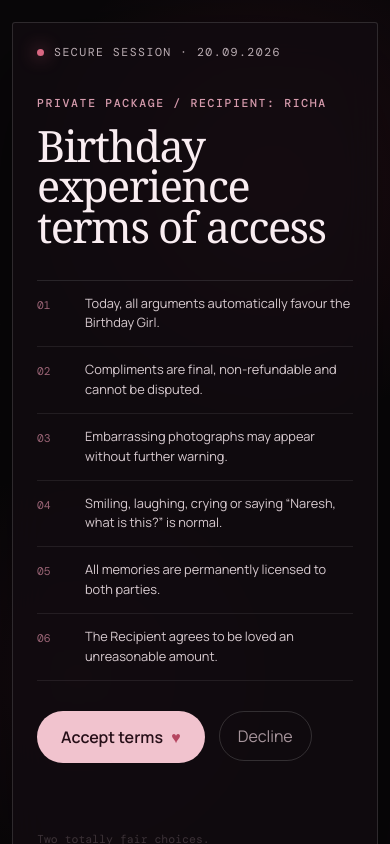
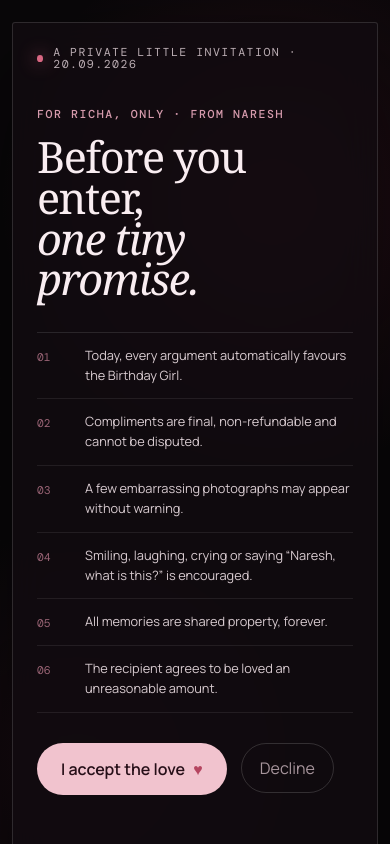
Before and after one commit to iamnarace/richa-birthday-2026, a Next.js app: page / in a window 390 px wide. Shown: the top 844 px of the page. Built offline with nearby package versions, Linux system fonts and the light colour scheme; a web font is replaced by a local one.

Commit message:
Redesign birthday site with scrapbook theme and mobile consent card

```diff
--- a/app/page.tsx
+++ b/app/page.tsx
@@ -81,21 +81,22 @@ function TermsGate({ onAccept }: { onAccept: () => void }) {
       <section className="terms-card" aria-labelledby="terms-title">
         <div className="system-bar">
           <span className="status-light" />
-          SECURE SESSION · 20.09.2026
+          A PRIVATE LITTLE INVITATION · 20.09.2026
         </div>
-        <p className="mono-kicker">PRIVATE PACKAGE / RECIPIENT: RICHA</p>
-        <h1 id="terms-title">Birthday experience<br />terms of access</h1>
+        <p className="mono-kicker">FOR RICHA, ONLY · FROM NARESH</p>
+        <h1 id="terms-title">Before you enter,<br /><em>one tiny promise.</em></h1>
         <ol className="terms-list">
-          <li>Today, all arguments automatically favour the Birthday Girl.</li>
+          <li>Today, every argument automatically favours the Birthday Girl.</li>
           <li>Compliments are final, non-refundable and cannot be disputed.</li>
-          <li>Embarrassing photographs may appear without further warning.</li>
-          <li>Smiling, laughing, crying or saying “Naresh, what is this?” is normal.</li>
-          <li>All memories are permanently licensed to both parties.</li>
-          <li>The Recipient agrees to be loved an unreasonable amount.</li>
+          <li>A few embarrassing photographs may appear without warning.</li>
+          <li>Smiling, laughing, crying or saying “Naresh, what is this?” is encouraged.</li>
+          <li>All memories are shared property, forever.</li>
+          <li>The recipient agrees to be loved an unreasonable amount.</li>
         </ol>
         <div className="gate-actions">
-          <button className="primary-button" onClick={onAccept}>Accept terms <span>♥</span></button>
+          <button type="button" className="primary-button" onClick={onAccept}>I accept the love <span>♥</span></button>
           <button
+            type="button"
             className={`decline-button attempt-${attempts}`}
             onPointerEnter={dodge}
             onPointerDown={dodge}
@@ -106,8 +107,9 @@ function TermsGate({ onAccept }: { onAccept: () => void }) {
           </button>
         </div>
         <p className={`decline-message ${attempts ? "visible" : ""}`} aria-live="polite">
-          {attempts ? declineLines[Math.min(attempts - 1, declineLines.length - 1)] : "Two totally fair choices."}
+          {attempts ? declineLines[Math.min(attempts - 1, declineLines.length - 1)] : "No pressure. Though the pink button is clearly the right one."}
         </p>
+        <div className="card-stamp" aria-hidden="true">MADE<br />WITH<br />LOVE</div>
       </section>
     </main>
   );
```
